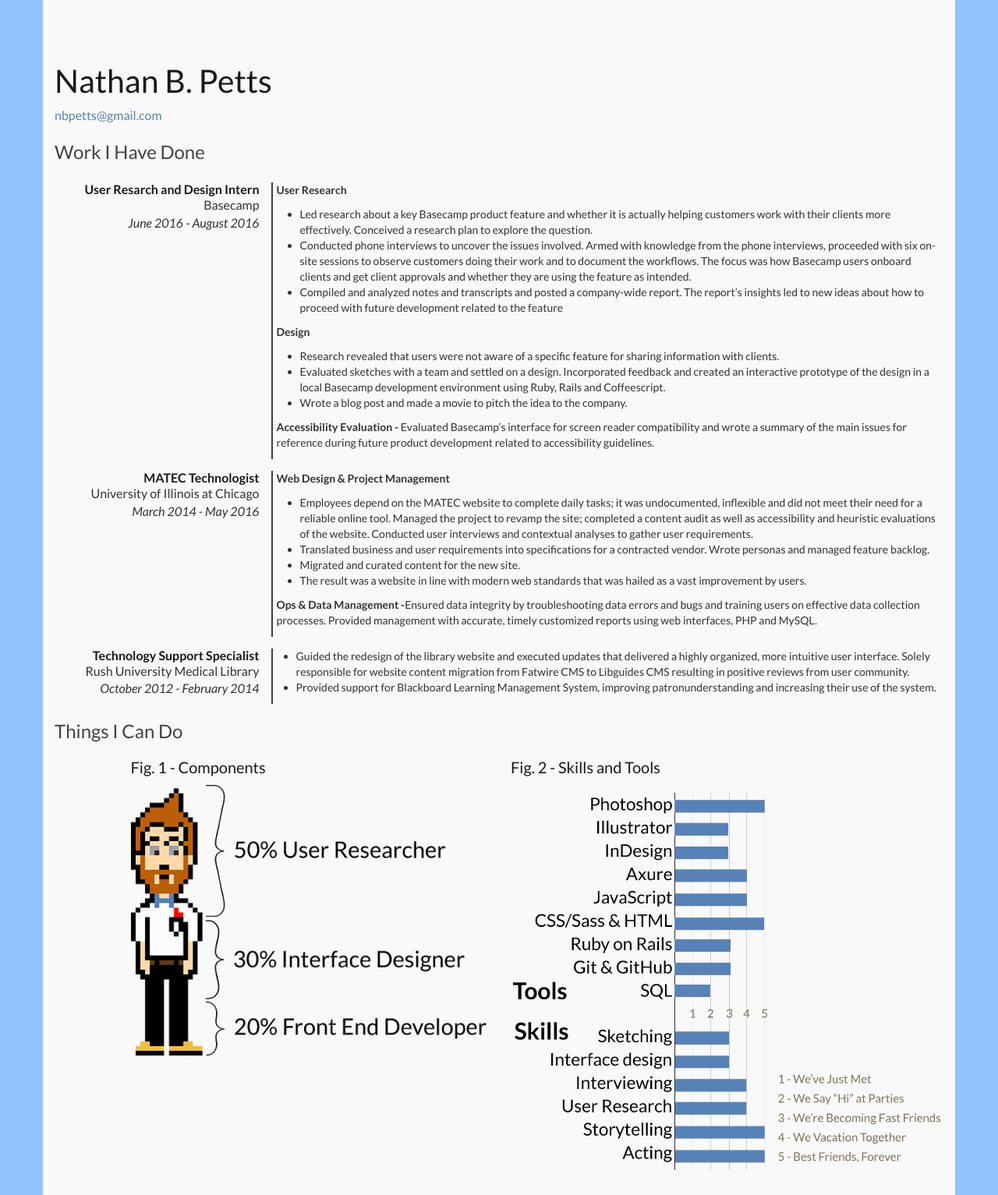
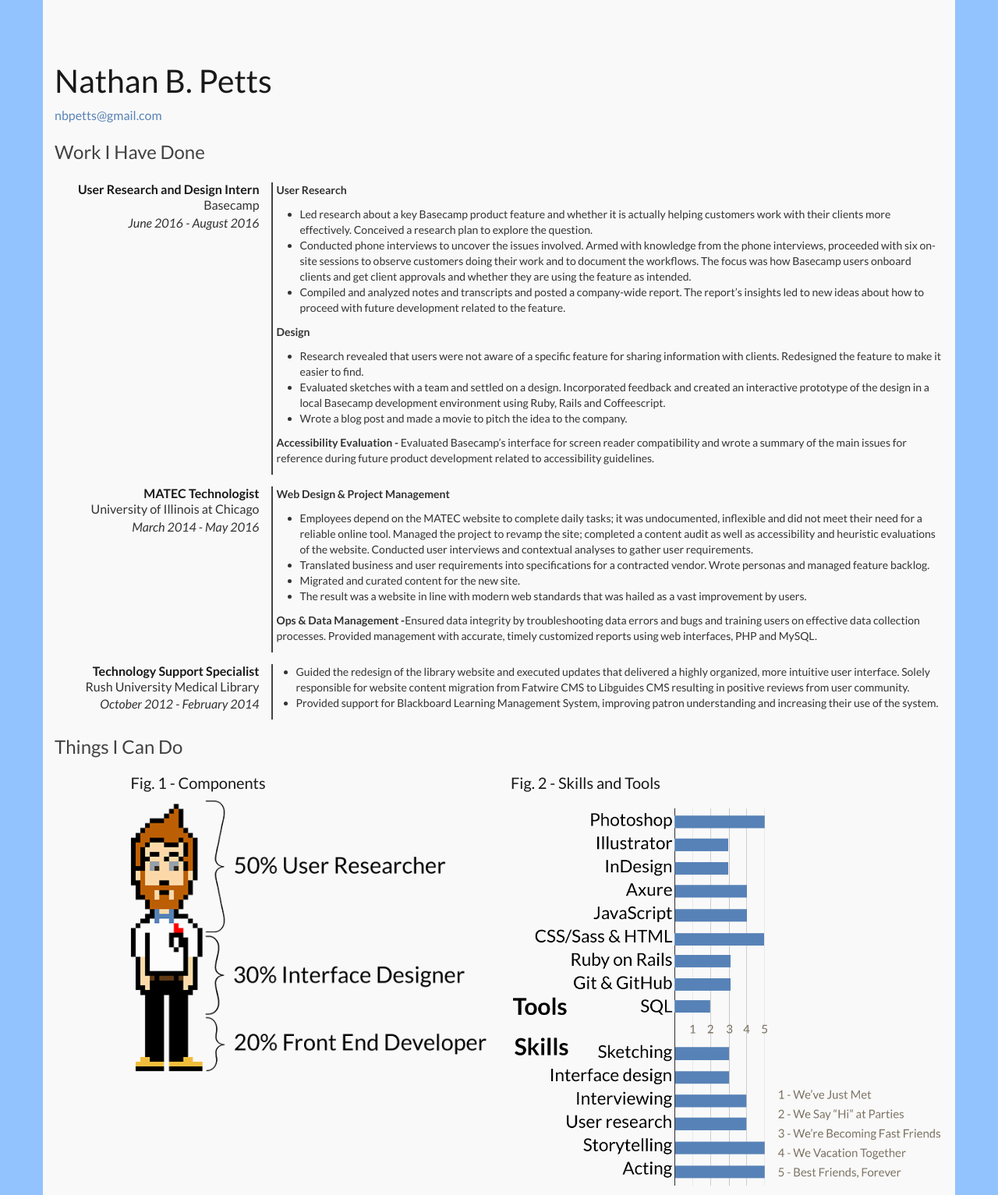
Before and after one commit to nbpetts/portfolio, a PHP site: page /resume.php in a window 1280 px wide. Shown: the part 52-1585 px from the top of the page at 78% size. Run offline with PHP 8.4, Linux system fonts and the light colour scheme; some web fonts are replaced.

Commit message:
Text cleanup

```diff
--- a/about.php
+++ b/about.php
@@ -26,7 +26,7 @@
             <section class="row">
                 <div class="col-xs-12 col-sm-6 col-sm-offset-1">
                     <p>A Chicago actor and improvisor, computers and technology have always fascinated me. I’ve figured out a way to do what I am passionate about while earning my living.</p>
-                    <p>I am a lifelong learner and have a history of teaching myself skills, from javascript frameworks to pneumatic blood squibs. Need a backpacking stove made from a Pepsi can? I got you covered.</p>
+                    <p>I am a lifelong learner and have a history of teaching myself skills, from JavaScript frameworks to pneumatic blood squibs. Need a backpacking stove made from a Pepsi can? I got you covered.</p>
                 </div>
                 <div class="col-xs-5 col-sm-offset-0 col-sm-4 col-xs-pull-4 col-sm-pull-1 pull-right">
                     <div href="#" class="thumbnail ">
--- a/index.php
+++ b/index.php
@@ -58,7 +58,7 @@
       <section class="row">
         <div class="col-xs-12 col-sm-6 col-sm-offset-1">
           <p>Thanks for dropping by.</p>
-          <p>The way I see it, connecting with users—meeting them where they are with a spirit of optimism—is the key to making useful software. Most technology is not designed with people in mind. I want to bring a user centered focus to software creation. That’s why I earned a master’s degree in Human Computer Interaction at DePaul University. One day, I hope to develop an app that my father can use without swearing.</p>
+          <p>The way I see it, connecting with users—meeting them where they are with a spirit of optimism—is the key to making useful software. Most technology is not designed with people in mind. I want to bring a user-centered focus to software creation. That’s why I earned a master’s degree in Human Computer Interaction at DePaul University. One day, I hope to develop an app that my father can use without swearing.</p>
         </div>
         <div class="col-xs-5 col-sm-offset-0 col-sm-4 col-xs-pull-4 col-sm-pull-1 pull-right">
           <a href="worthywords.php" class="">
--- a/resume.php
+++ b/resume.php
@@ -53,7 +53,7 @@
         </section>
         <section class="row job">
           <div class="col-xs-10 col-xs-offset-1 col-sm-offset-0 col-sm-3 text-sm-right jobTitleGroup">
-            <h3 class="jobTitle">User Resarch and Design Intern</h3>
+            <h3 class="jobTitle">User Research and Design Intern</h3>
             <p class="jobPlace">Basecamp</p>
             <p class="jobTime">June 2016 - August 2016</p>
 
@@ -66,14 +66,14 @@
             <ul>
               <li>Led research about a key Basecamp product feature and whether it is actually helping customers work with their clients more effectively. Conceived a research plan to explore the question. </li>
               <li>Conducted phone interviews to uncover the issues involved. Armed with knowledge from the phone interviews, proceeded with six on-site sessions to observe customers doing their work and to document the workflows. The focus was how Basecamp users onboard clients and get client approvals and whether they are using the feature as intended.</li>
-              <li>Compiled and analyzed notes and transcripts and posted a company-wide report. The report’s insights led to new ideas about how to proceed with future development related to the feature</li>
+              <li>Compiled and analyzed notes and transcripts and posted a company-wide report. The report’s insights led to new ideas about how to proceed with future development related to the feature.</li>
 
             </ul>
 
             <p>
               <strong>Design</strong>
               <ul>
-                <li>Research revealed that users were not aware of a specific feature for sharing information with clients.</li>
+                <li>Research revealed that users were not aware of a specific feature for sharing information with clients. Redesigned the feature to make it easier to find.</li>
                 <li>Evaluated sketches with a team and settled on a design. Incorporated feedback and created an interactive prototype of the design in a local Basecamp development environment using Ruby, Rails and Coffeescript.</li>
                 <li>Wrote a blog post and made a movie to pitch the idea to the company.</li>
               </ul>
@@ -125,7 +125,7 @@
 
             <ul>
               <li>Guided the redesign of the library website and executed updates that delivered a highly organized, more intuitive user interface. Solely responsible for website content migration from Fatwire CMS to Libguides CMS resulting in positive reviews from user community.</li>
-              <li>Provided support for Blackboard Learning Management System, improving patronunderstanding and increasing their use of the system.</li>
+              <li>Provided support for Blackboard Learning Management System, improving patron understanding and increasing their use of the system.</li>
 
 
             </ul>
@@ -199,14 +199,14 @@
         </section>
         <section class="row">
           <div class="col-xs-12 col-sm-8 ">
-            <p><a href="http://goo.gl/bxf2hd">What I Did with My Summer at Basecamp - http://goo.gl/bxf2hd</a>
+            <p><a href="http://goo.gl/bxf2hd" target="_blank" title="This will open in a new tab.">What I Did with My Summer at Basecamp - http://goo.gl/bxf2hd</a>
             </p>
           </div>
 
         </section>
         <section class="row">
           <div class="col-xs-12 col-sm-8 ">
-            <p><a href="http://www.linkedin.com/in/nathanpetts">My Linkedin profile - www.linkedin.com/in/nathanpetts</a>
+            <p><a href="http://www.linkedin.com/in/nathanpetts" target="_blank" title="This will open in a new tab.">My Linkedin profile - www.linkedin.com/in/nathanpetts</a>
             </p>
           </div>
 
--- a/worthywords.php
+++ b/worthywords.php
@@ -105,10 +105,10 @@
                 <div class="col-xs-12 col-sm-6 col-sm-offset-3">
                     <h2>Testing and Iteration</h2>
                     <p>When I delivered this version of the program, we had both theater company and audience members test it again. At a follow-up meeting, we got another round of good news and bad news. Bad news: We can’t host the page on the theater company’s web server because they cannot afford it. Good news: audience members really like the app, but want a way to share their stories. We didn't want to use a social network because the terms of service require users be older than most of Adventure Stage’s audience. But, now that I wasn’t restricted to a single page, I could set up the app so users could email their stories directly to the team at Adventure Stage.</p>
-                    <p>I created a form for the app, styled it and debugged it. Meanwhile, the artistic director tried to see if he could scrounge the funds for a small server. Luckily, he was successful and we got the site into production. We were able to get the app in front of a number of young audience members before opening night. This led to a lot of feedback, which in turn led to some wordsmithing so that the audiences would enjoy the app even more. We also learned that teachers would use the app in classes offered by Adventure Stage.</p>
+                    <p>I created a form for the app, styled it and debugged it. Meanwhile, the Artistic Director tried to see if he could scrounge the funds for a small server. Luckily, he was successful and we got the site into production. We were able to get the app in front of a number of young audience members before opening night. This led to a lot of feedback, which in turn led to some wordsmithing so that the audiences would enjoy the app even more. We also learned that teachers would use the app in classes offered by Adventure Stage.</p>
                     <h2>Lessons Learned</h2>
                     <ul>
-                        <li><strong>Be Ready to change.</strong> Working with users means that good ideas come from many directions and points of view. I had to be ready to embrace feedback and change.
+                        <li><strong>Be ready to change.</strong> Working with users means that good ideas come from many directions and points of view. I had to be ready to embrace feedback and change.
                         </li>
                         <li><strong>Strong communication defeats confusion.</strong> At points during this project many specifics were up in the air. Where would we host the app? Who should I talk to? I kept in constant contact with the folks at Adventure Stage so that I could better understand their needs and stay abreast of any last minute changes.</li>
                         <li><strong>Constraints inspire creativity.</strong> It’s my experience that putting limitations on creative people helps them dig deeper into their imaginations and create stronger art. Lack of funding could have been an obstacle, but we focused on what we could accomplish at each step.</li>
```
Also changed, not shown: images/skillsAndTools.png, 1 other file.
